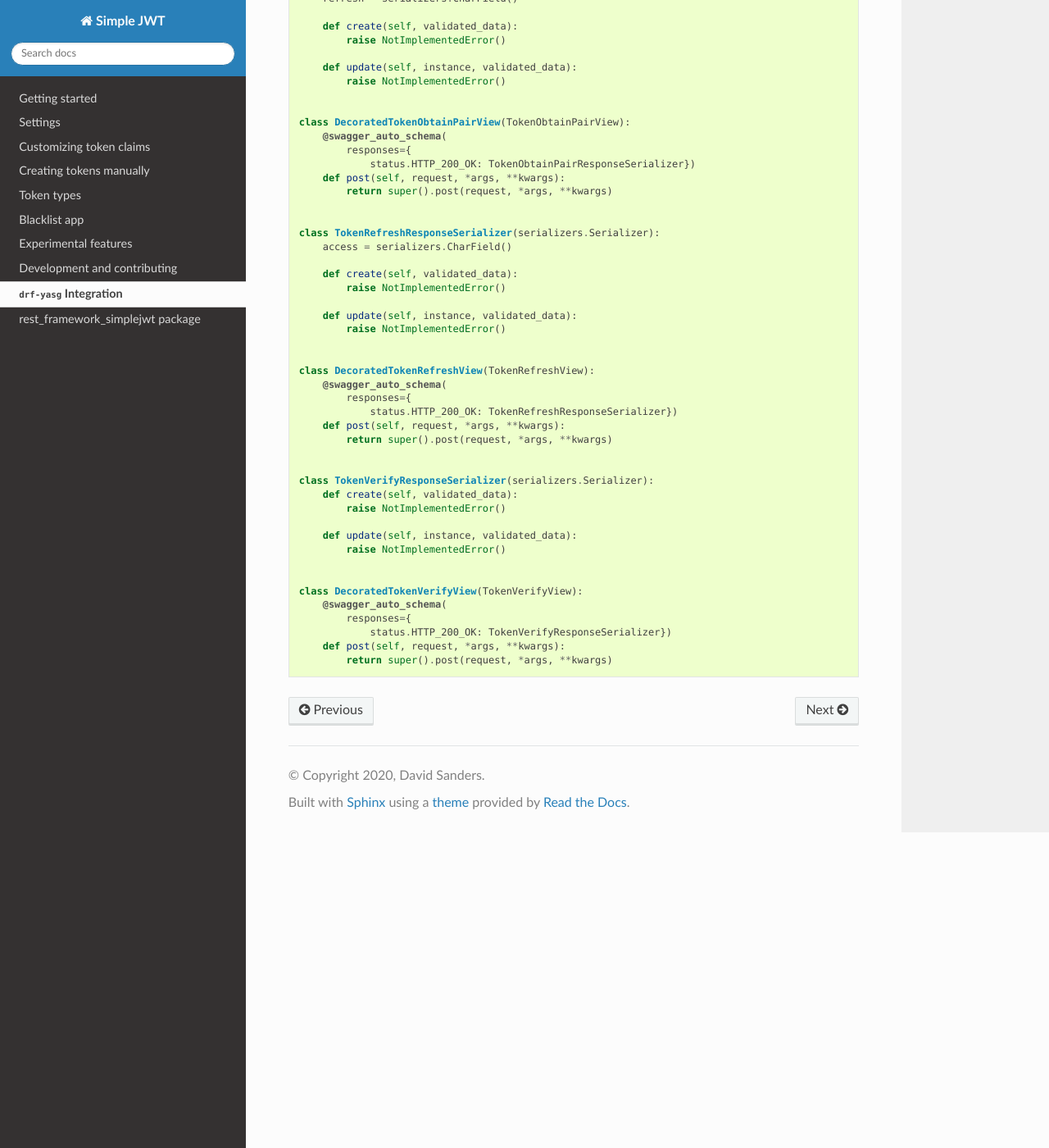
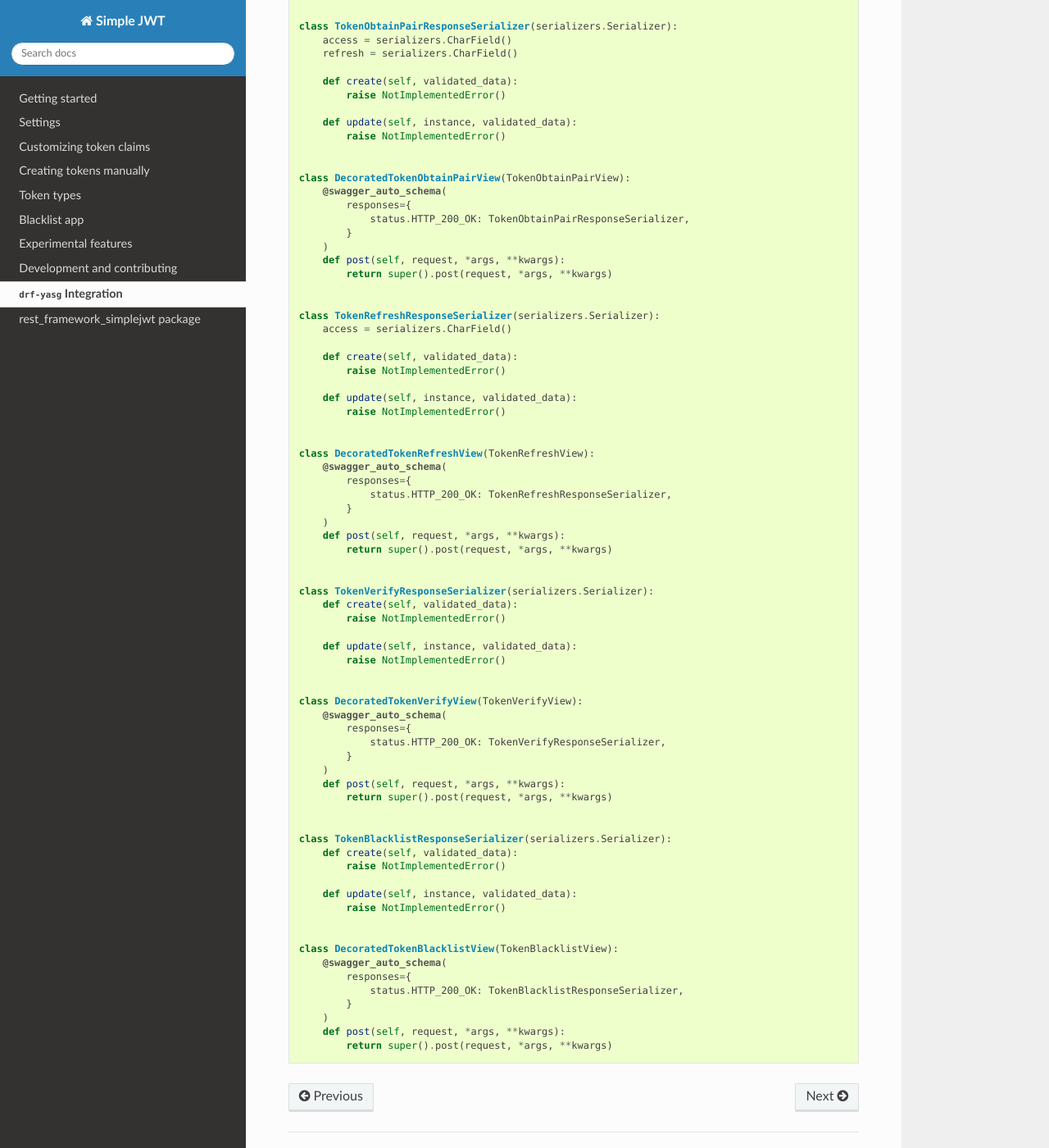
Before and after one commit to cr313/rest_framework_simple, a Sphinx documentation site: the page built from docs/drf_yasg_integration.rst, in a window 1280 px wide and 1400 px high, scrolled down 444 px. Shown: the whole window at 82% size. Built offline with Sphinx 7.4.7 and the Read the Docs theme 2.0.0, drawn with Linux system fonts in a browser that asks for light colours; the version number could not be read and is left out.

Commit message:
Add missing integration instructions for drf-yasg (#505)
* Add missing integration instructions for drf-yasg

* Add line break to the example code

Co-authored-by: 2ykwang <csdp000@naver.com>

```diff
--- a/docs/drf_yasg_integration.rst
+++ b/docs/drf_yasg_integration.rst
@@ -14,7 +14,11 @@ following code to decorate your JWT ``View`` definitions.
     from drf_yasg.utils import swagger_auto_schema
     from rest_framework import serializers, status
     from rest_framework_simplejwt.views import (
-        TokenObtainPairView, TokenRefreshView, TokenVerifyView)
+        TokenBlacklistView,
+        TokenObtainPairView,
+        TokenRefreshView,
+        TokenVerifyView,
+    )
 
 
     class TokenObtainPairResponseSerializer(serializers.Serializer):
@@ -31,7 +35,9 @@ following code to decorate your JWT ``View`` definitions.
     class DecoratedTokenObtainPairView(TokenObtainPairView):
         @swagger_auto_schema(
             responses={
-                status.HTTP_200_OK: TokenObtainPairResponseSerializer})
+                status.HTTP_200_OK: TokenObtainPairResponseSerializer,
+            }
+        )
         def post(self, request, *args, **kwargs):
             return super().post(request, *args, **kwargs)
 
@@ -49,7 +55,9 @@ following code to decorate your JWT ``View`` definitions.
     class DecoratedTokenRefreshView(TokenRefreshView):
         @swagger_auto_schema(
             responses={
-                status.HTTP_200_OK: TokenRefreshResponseSerializer})
+                status.HTTP_200_OK: TokenRefreshResponseSerializer,
+            }
+        )
         def post(self, request, *args, **kwargs):
             return super().post(request, *args, **kwargs)
 
@@ -65,7 +73,27 @@ following code to decorate your JWT ``View`` definitions.
     class DecoratedTokenVerifyView(TokenVerifyView):
         @swagger_auto_schema(
             responses={
-                status.HTTP_200_OK: TokenVerifyResponseSerializer})
+                status.HTTP_200_OK: TokenVerifyResponseSerializer,
+            }
+        )
+        def post(self, request, *args, **kwargs):
+            return super().post(request, *args, **kwargs)
+
+
+    class TokenBlacklistResponseSerializer(serializers.Serializer):
+        def create(self, validated_data):
+            raise NotImplementedError()
+
+        def update(self, instance, validated_data):
+            raise NotImplementedError()
+
+
+    class DecoratedTokenBlacklistView(TokenBlacklistView):
+        @swagger_auto_schema(
+            responses={
+                status.HTTP_200_OK: TokenBlacklistResponseSerializer,
+            }
+        )
         def post(self, request, *args, **kwargs):
             return super().post(request, *args, **kwargs)
 
```
